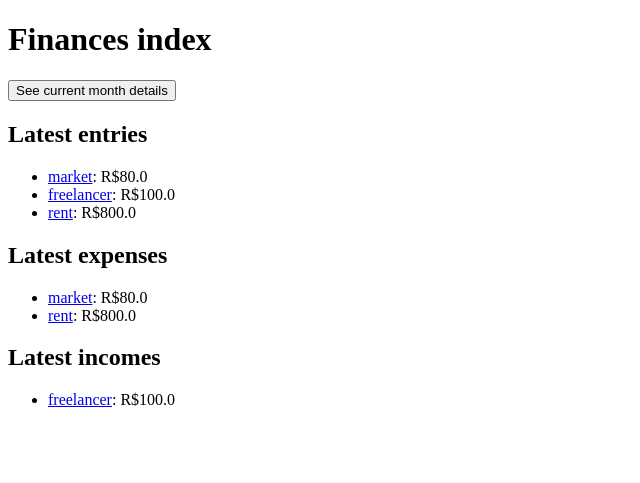
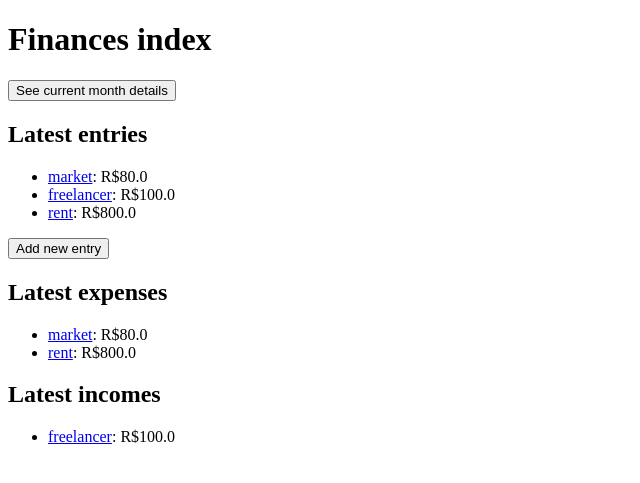
Before and after one commit to ferreira-mariana/finances, a Django app: page /finances/ in a window 1280 px wide. Shown: the top 483 px of the page, without its empty margins (0-640 px from the left). Run offline with Django 3.2, Linux system fonts and the light colour scheme; data comes from the database, SQL or seed files in the repository.

Commit message:
button to new entry page

```diff
--- a/finances/templates/finances/index.html
+++ b/finances/templates/finances/index.html
@@ -23,6 +23,8 @@
         <p>No entries are available.</p>
     {% endif %}
 
+    <a href="{% url 'finances:new_entry' %}"><button>Add new entry</button></a>
+
     {% if latest_expense_list %}
         <h2>Latest expenses</h2>
         <ul>
```
